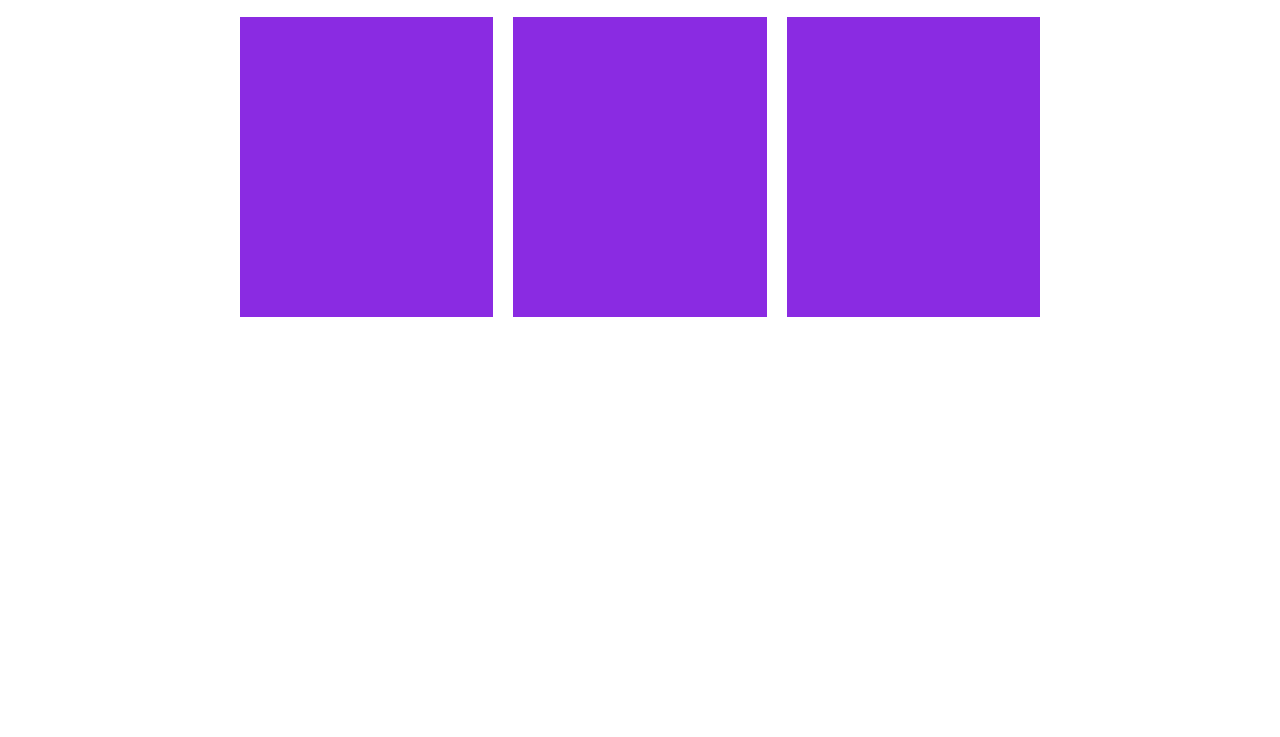
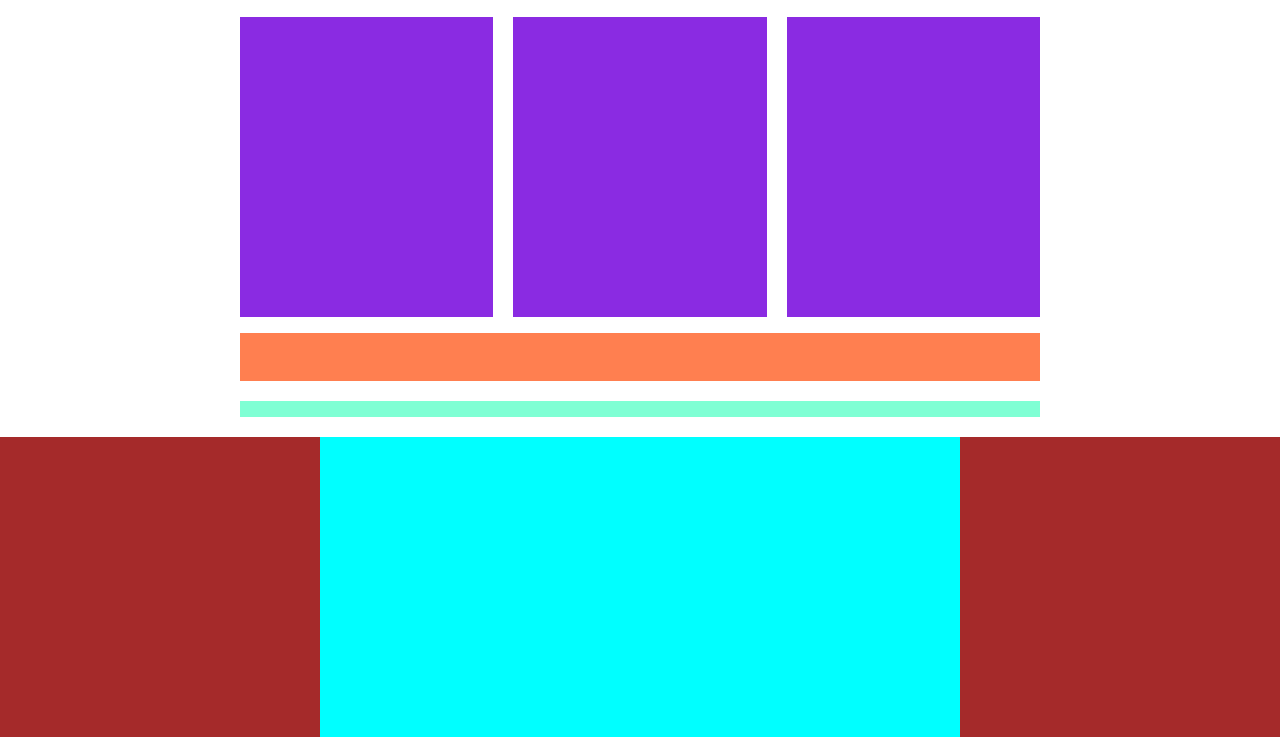
Before and after one commit to aciernoantonio/htmlcss-dropbox, a plain HTML site: page index.html in a window 1280 px wide. Shown: the part 2489-3226 px from the top of the page. Before the commit the page ends 2806 px from the top, so only its background shows below. Drawn offline with nearby package versions, Linux system fonts and the light colour scheme.

Commit message:
add partner layout section

```diff
--- a/css/style.css
+++ b/css/style.css
@@ -148,3 +148,26 @@ body{
     height: 300px;
     margin-top: 20px;
 }
+
+.link{
+    margin-top: 20px;
+    height: 1rem;
+    background-color: aquamarine;
+}
+
+.partner{
+    margin-top: 20px;
+}
+
+.partner > .col_25{
+    height: 300px;
+}
+
+.partner > .col_50{
+    height: 300px;
+}
+
+.partner > .col_25 > .col_50{
+    height: 150px;
+    background-color: brown;
+}
--- a/index.html
+++ b/index.html
@@ -90,6 +90,43 @@
         </section>
         <!-- /.more_operation-->
 
+        <section class="dropbox_user">
+
+            <div class="margin_sm">
+
+                <div class="section_title"></div>
+                <div class="link"></div>
+
+            </div>
+
+            <div class="partner clearfix">
+
+                <div class="col_25">
+
+                    <div class="col_50"></div>
+                    <div class="col_50"></div>
+                    <div class="col_50"></div>
+                    <div class="col_50"></div>
+
+                </div>
+                <div class="col_50"></div>
+                <div class="col_25">
+
+                    <div class="col_50"></div>
+                    <div class="col_50"></div>
+                    <div class="col_50"></div>
+                    <div class="col_50"></div>
+
+                </div>
+
+
+            </div>
+
+        </section>
+        <!-- /.dropbox_user -->
+
+
+
     </main>
     <!-- /#site_main -->
 
```
